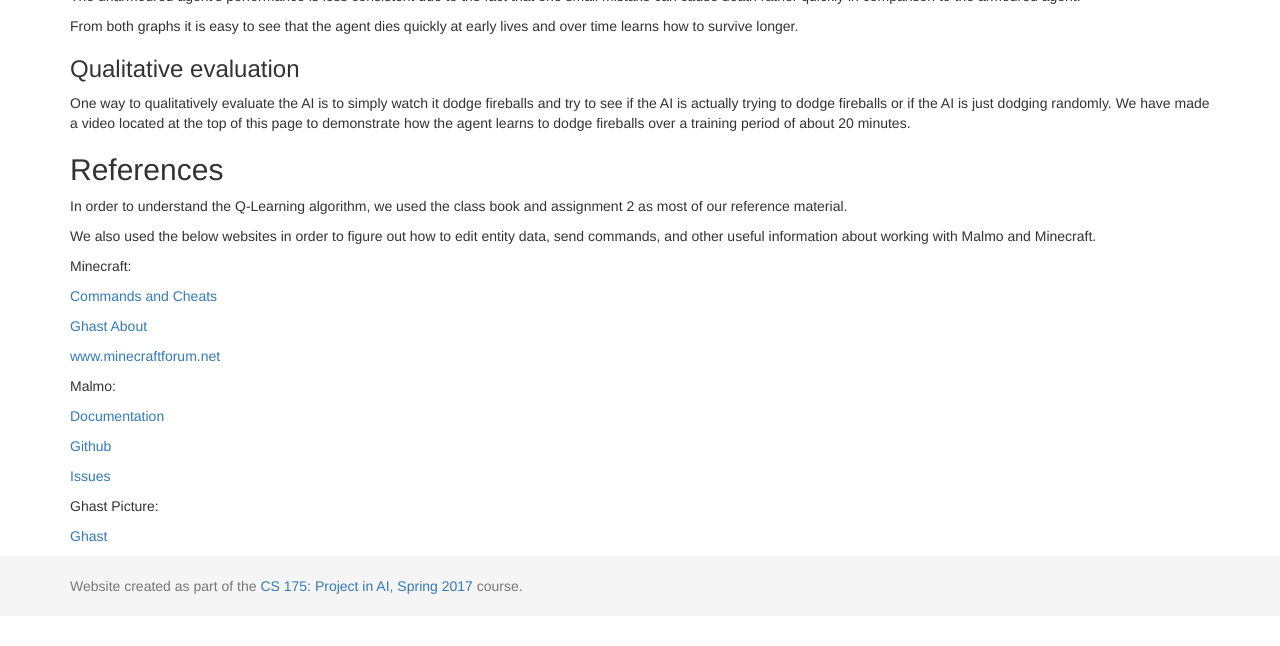
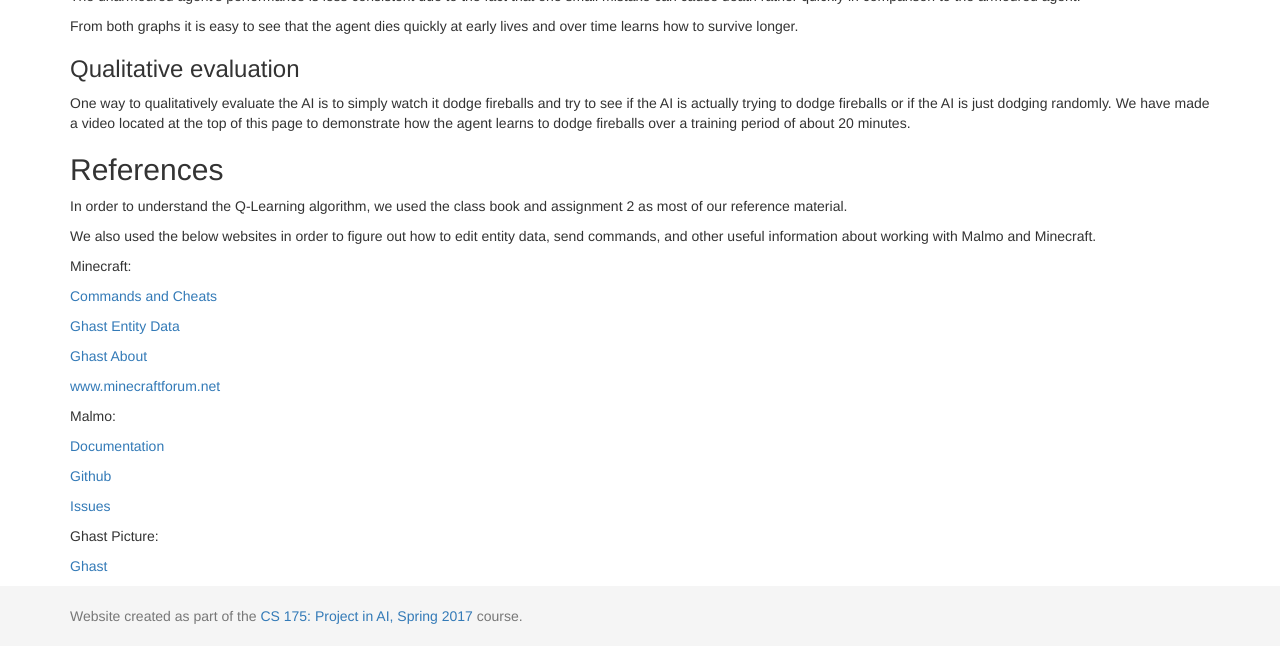
Before and after one commit to CS175MinecraftAI/IfYouCanDodgeAFireball, a Jekyll site: the page built from docs/final.md, in a window 1280 px wide and 900 px high, scrolled down 5358 px, cut to the strip 254-900 px from the top of the window. Built offline with Jekyll 4.4.1, drawn with Linux system fonts in a browser that asks for light colours; before the commit the page ends 6228 px from its top, so only the background shows below that.

Commit message:
last add, i promise :P

```diff
--- a/docs/final.md
+++ b/docs/final.md
@@ -108,6 +108,8 @@ Minecraft:
 
 [Commands and Cheats](https://www.digminecraft.com/game_commands/)
 
+[Ghast Entity Data](https://www.digminecraft.com/data_tags/ghast.php)
+
 [Ghast About](http://minecraft.gamepedia.com/Ghast)
 
 [www.minecraftforum.net](http://www.minecraftforum.net/forums)
```
